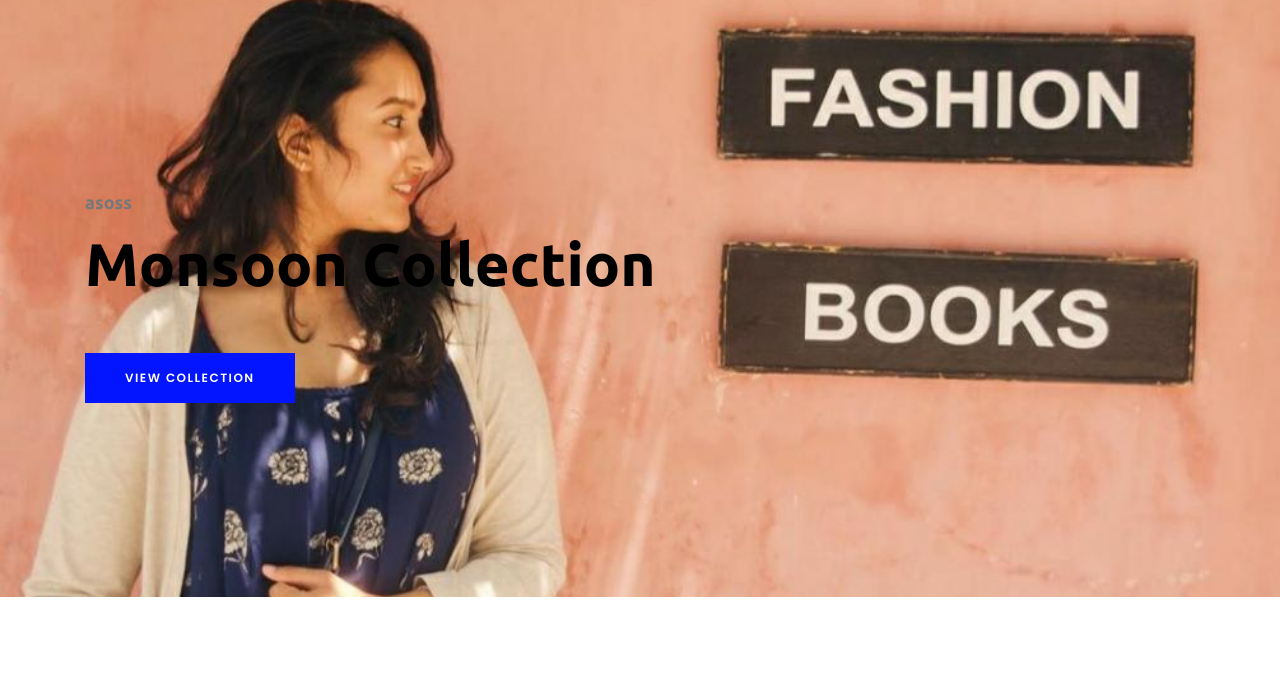
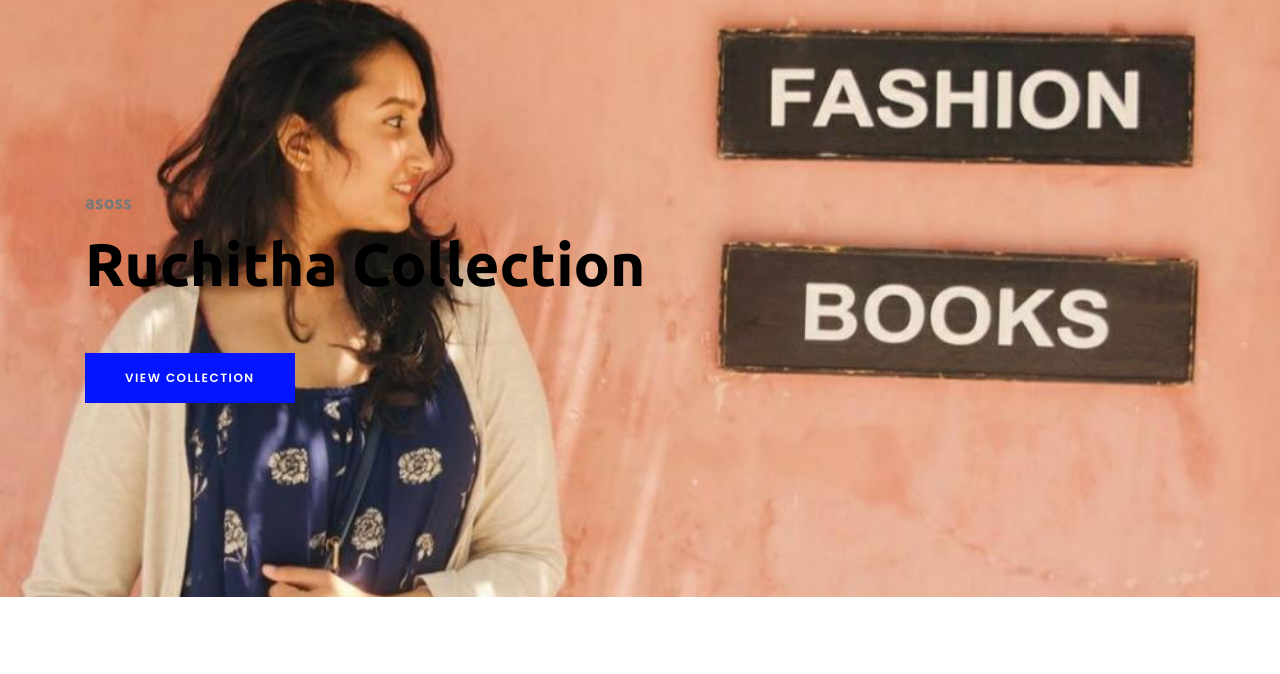
Before and after one commit to manu2melvin/ruchitha, a plain HTML site: page index.html in a window 1280 px wide. Shown: the part 88-762 px from the top of the page. Drawn offline with nearby package versions, Linux system fonts and the light colour scheme; files that its build step writes are made by us from their sources; files whose address does not match are found by name; a web font is replaced by a local one.

Commit message:
new update

```diff
--- a/index.html
+++ b/index.html
@@ -207,7 +207,7 @@
                 <div class="col-12">
                     <div class="hero-content">
                         <h6>asoss</h6>
-                        <h2>Monsoon Collection</h2>
+                        <h2>Ruchitha Collection</h2>
                         <a href="#" class="btn essence-btn">view collection</a>
                     </div>
                 </div>
```
